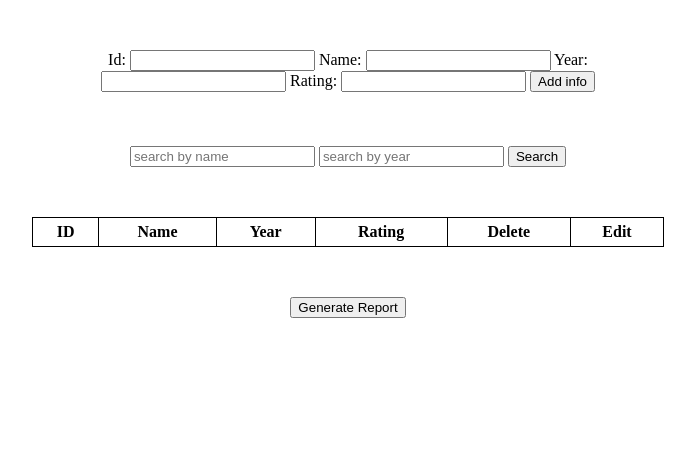
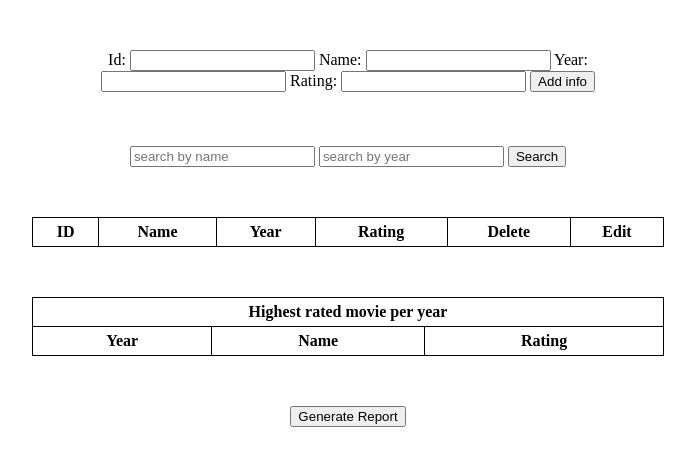
Before and after one commit to Joseph-Ano/Distributed-database-system, a plain HTML site: page client/index.html in a window 1280 px wide. Shown: the whole page, without its empty margins (292-987 px from the left). Drawn offline with Linux system fonts and the light colour scheme; no server answers.

Commit message:
added a table header

```diff
--- a/client/index.html
+++ b/client/index.html
@@ -46,11 +46,16 @@
             <button id="update-row-btn">Update</button>
         </section>
 
-        <table id="report-table" style="width:100%" hidden>
+        <table id="report-table" style="width:100%">
             <thead>
-                <th>Year</th>
-                <th>Name</th>
-                <th>Rating</th>
+                <tr>
+                    <th colspan="3">Highest rated movie per year</th>
+                </tr>
+                <tr>
+                    <th>Year</th>
+                    <th>Name</th>
+                    <th>Rating</th>
+                </tr>
             </thead>
             <tbody></tbody>
         </table>
```
